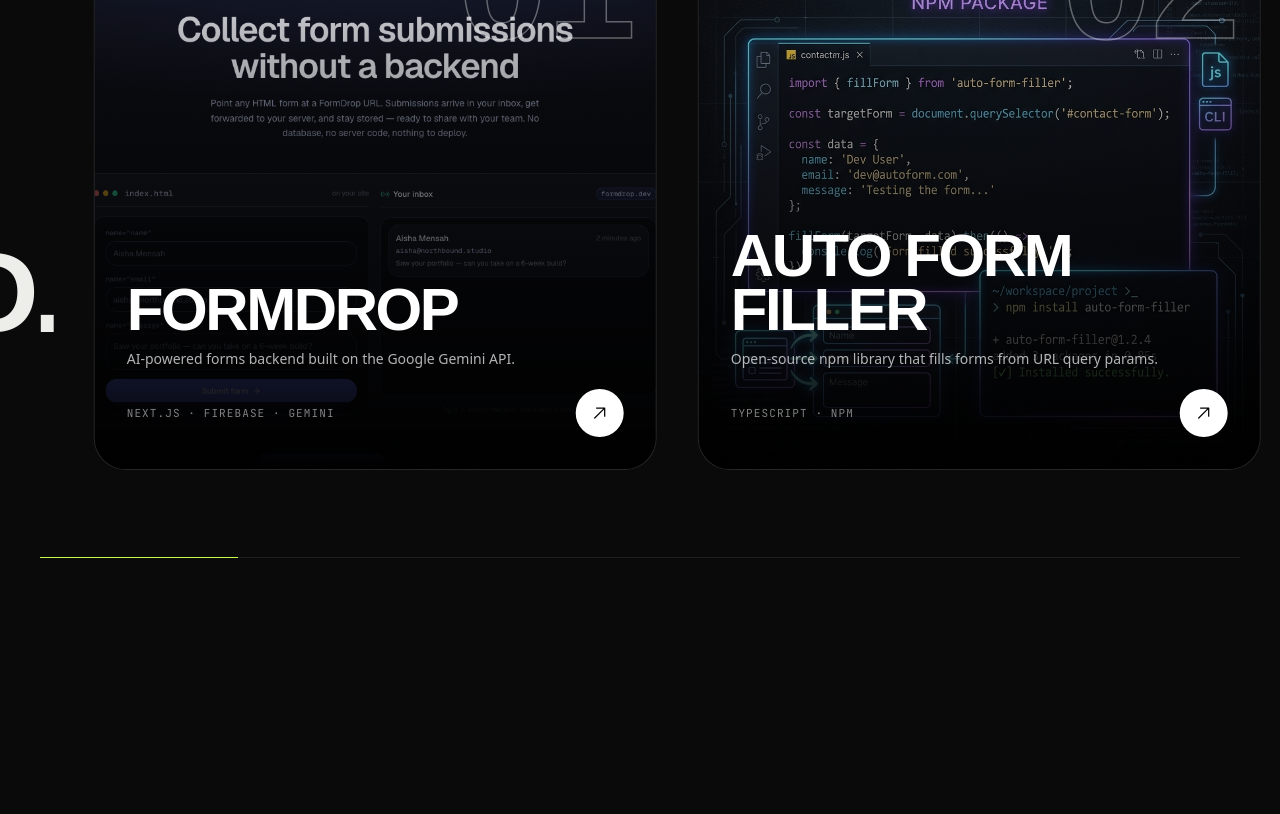
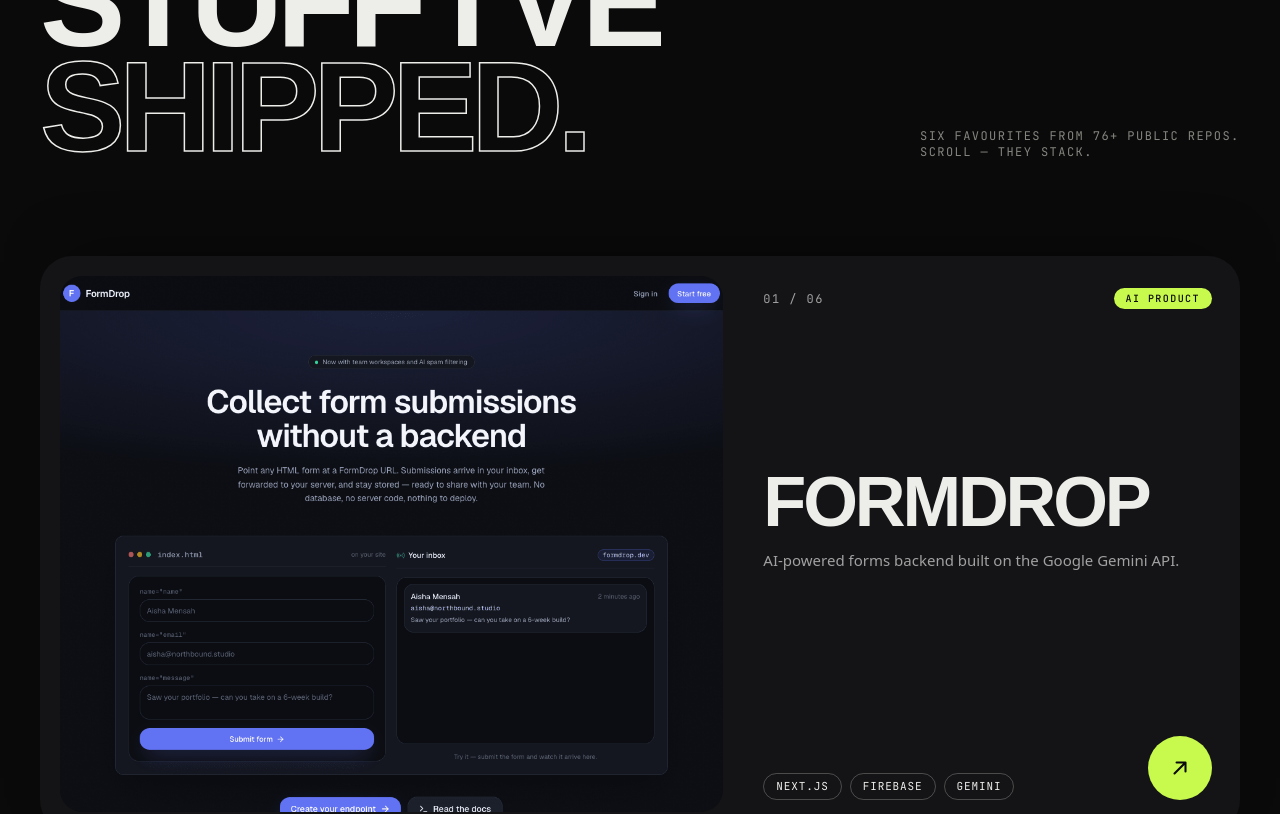
Before and after one commit to cnaallotey/my-portforlio, a Next.js app: page / in a window 1280 px wide. Shown: the part 1420-2234 px from the top of the page. Built offline with nearby package versions, Linux system fonts and the light colour scheme; a web font is replaced by a local one.

Commit message:
fix perf issue

```diff
--- a/src/app/page.tsx
+++ b/src/app/page.tsx
@@ -1,6 +1,6 @@
 "use client";
 
-import React, { useCallback, useEffect, useLayoutEffect, useRef, useState } from "react";
+import React, { useCallback, useEffect, useRef, useState } from "react";
 import Image from "next/image";
 import { useTheme } from "next-themes";
 import {
@@ -12,7 +12,6 @@
   useScroll,
   useSpring,
   useTransform,
-  useVelocity,
   useMotionValueEvent,
   type MotionValue,
   type Variants,
@@ -501,120 +500,98 @@
   );
 }
 
-/* ───────────────────────────── Work (pinned horizontal) ───────────────────────────── */
+/* ───────────────────────────── Work (stacking cards) ───────────────────────────── */
 
-function TiltCard({ children, reduce }: { children: React.ReactNode; reduce: boolean }) {
-  const rx = useMotionValue(0);
-  const ry = useMotionValue(0);
-  const srx = useSpring(rx, { stiffness: 200, damping: 18 });
-  const sry = useSpring(ry, { stiffness: 200, damping: 18 });
-  return (
-    <motion.div
-      onMouseMove={(e) => {
-        if (reduce) return;
-        const r = e.currentTarget.getBoundingClientRect();
-        ry.set(((e.clientX - r.left) / r.width - 0.5) * 14);
-        rx.set(-((e.clientY - r.top) / r.height - 0.5) * 14);
-      }}
-      onMouseLeave={() => {
-        rx.set(0);
-        ry.set(0);
-      }}
-      style={{ rotateX: srx, rotateY: sry, transformPerspective: 1200 }}
-      className="h-full"
-    >
-      {children}
-    </motion.div>
-  );
-}
+// Each card pins with CSS sticky and the next one slides over it — the
+// stacking costs nothing per frame (no scroll listeners, no springs).
+const TONES = [
+  { card: "bg-[#141416] text-[#EDEDEA]", muted: "text-white/60", chip: "bg-accent text-[#0A0A0B]", btn: "bg-accent text-[#0A0A0B]" },
+  { card: "bg-accent text-[#0A0A0B]", muted: "text-black/65", chip: "bg-[#0A0A0B] text-accent", btn: "bg-[#0A0A0B] text-accent" },
+  { card: "bg-[#6366F1] text-white", muted: "text-white/75", chip: "bg-white text-[#0A0A0B]", btn: "bg-white text-[#0A0A0B]" },
+  { card: "bg-[#EDEDEA] text-[#0A0A0B]", muted: "text-black/60", chip: "bg-[#0A0A0B] text-white", btn: "bg-[#0A0A0B] text-white" },
+  { card: "bg-[#22D3EE] text-[#0A0A0B]", muted: "text-black/65", chip: "bg-[#0A0A0B] text-[#22D3EE]", btn: "bg-[#0A0A0B] text-white" },
+  { card: "bg-[#FF6AD5] text-[#0A0A0B]", muted: "text-black/65", chip: "bg-[#0A0A0B] text-[#FF6AD5]", btn: "bg-[#0A0A0B] text-white" },
+];
 
 function Work({ reduce }: { reduce: boolean }) {
-  const sectionRef = useRef<HTMLElement>(null);
-  const trackRef = useRef<HTMLDivElement>(null);
-  const [distance, setDistance] = useState(0);
-
-  useLayoutEffect(() => {
-    const measure = () => {
-      if (!trackRef.current) return;
-      setDistance(Math.max(0, trackRef.current.scrollWidth - window.innerWidth));
-    };
-    measure();
-    const ro = new ResizeObserver(measure);
-    if (trackRef.current) ro.observe(trackRef.current);
-    window.addEventListener("resize", measure);
-    return () => {
-      ro.disconnect();
-      window.removeEventListener("resize", measure);
-    };
-  }, []);
-
-  const { scrollYProgress } = useScroll({ target: sectionRef, offset: ["start start", "end end"] });
-  const rawX = useTransform(scrollYProgress, (p) => -p * distance);
-  const x = useSpring(rawX, { stiffness: 90, damping: 22, mass: 0.4 });
-  const vel = useVelocity(x);
-  const skew = useSpring(useTransform(vel, [-3000, 3000], reduce ? [0, 0] : [-7, 7]), { stiffness: 200, damping: 30 });
-  const bar = useTransform(scrollYProgress, [0, 1], ["0%", "100%"]);
-
   return (
-    <section id="work" ref={sectionRef} style={{ height: `${PROJECTS.length * 60 + 100}vh` }} className="relative">
-      <div className="sticky top-0 flex h-[100svh] flex-col justify-center overflow-hidden">
-        <motion.div ref={trackRef} style={{ x, skewX: skew }} className="flex items-stretch gap-6 pl-5 pr-[10vw] md:gap-10 md:pl-10">
-          {/* Intro panel */}
-          <div className="flex w-[78vw] shrink-0 flex-col justify-between py-4 md:w-[38vw]">
+    <section id="work" className="px-5 pb-24 pt-16 md:px-10 md:pb-40 md:pt-24">
+      <div className="mx-auto max-w-[1600px]">
         <SectionLabel index="01" title="Selected work" />
-            <h2 className="font-display text-[clamp(3.5rem,9vw,10rem)] font-semibold uppercase leading-[0.82] tracking-[-0.05em] text-text-primary">
-              <MaskLines reduce={reduce} lines={["Stuff", <span key="b" className="stroke-text">I&apos;ve</span>, "shipped."]} />
+        <div className="mb-16 flex flex-col justify-between gap-6 md:mb-24 md:flex-row md:items-end">
+          <h2 className="font-display text-[clamp(3.5rem,10vw,11rem)] font-semibold uppercase leading-[0.82] tracking-[-0.05em] text-text-primary">
+            <MaskLines reduce={reduce} lines={["Stuff I've", <span key="b" className="stroke-text">shipped.</span>]} />
           </h2>
-            <p className="max-w-xs text-sm text-text-muted">
-              Six favourites from 76+ public repos. Keep scrolling, the page moves sideways.
+          <p className="max-w-xs font-mono text-xs uppercase tracking-[0.12em] text-text-muted">
+            Six favourites from 76+ public repos. Scroll — they stack.
           </p>
         </div>
 
-          {PROJECTS.map((p, i) => (
-            <div key={p.title} className="h-[68svh] w-[82vw] shrink-0 md:h-[72svh] md:w-[44vw]">
-              <TiltCard reduce={reduce}>
-                <a
+        <ul>
+          {PROJECTS.map((p, i) => {
+            const tone = TONES[i % TONES.length];
+            return (
+              <li
+                key={p.title}
+                // Stack only from md up: on phones a card is taller than the
+                // screen, and a sticky element that tall hides its own bottom.
+                className="mb-6 last:mb-0 md:sticky md:top-[var(--stack-top)] md:mb-[8vh]"
+                style={{ "--stack-top": `calc(5.5rem + ${i * 1.1}rem)` } as React.CSSProperties}
+              >
+                <motion.a
                   href={p.href}
                   target="_blank"
                   rel="noopener noreferrer"
                   data-cursor="Open"
-                  className="group relative flex h-full flex-col justify-end overflow-hidden rounded-[2rem] border border-border-hairline bg-[#111113]"
+                  initial={reduce ? false : { opacity: 0, y: 60 }}
+                  whileInView={{ opacity: 1, y: 0 }}
+                  viewport={{ once: true, margin: "-10% 0px" }}
+                  transition={{ duration: 0.8, ease: EASE }}
+                  className={`group grid grid-cols-1 gap-5 rounded-[2rem] p-3 shadow-[0_-24px_60px_-30px_rgba(0,0,0,0.55)] md:h-[72svh] md:grid-cols-12 md:gap-8 md:p-5 ${tone.card}`}
                 >
+                  <div className="relative aspect-[16/10] overflow-hidden rounded-[1.4rem] bg-black/20 md:col-span-7 md:aspect-auto">
                     <Image
                       src={p.image}
                       alt={`${p.title} screenshot`}
                       fill
-                    sizes="(max-width: 768px) 82vw, 44vw"
-                    className="object-cover object-top transition-transform duration-[1.4s] ease-out-expo group-hover:scale-110"
+                      sizes="(max-width: 768px) 92vw, 55vw"
+                      className="object-cover object-top transition-transform duration-700 ease-out-expo group-hover:scale-105"
                     />
-                  <div className="absolute inset-0 bg-gradient-to-t from-black via-black/50 to-transparent transition-opacity duration-700 group-hover:opacity-80" />
-                  <span className="stroke-text-light absolute right-5 top-2 font-display text-[7rem] font-semibold leading-none md:text-[10rem]">
-                    0{i + 1}
+                  </div>
+
+                  <div className="flex flex-col justify-between gap-8 px-2 pb-3 md:col-span-5 md:px-2 md:py-3">
+                    <div className="flex items-center justify-between font-mono text-xs uppercase tracking-[0.12em]">
+                      <span className={tone.muted}>
+                        {String(i + 1).padStart(2, "0")} / {String(PROJECTS.length).padStart(2, "0")}
                       </span>
-                  <span className="absolute left-5 top-5 rounded-full bg-accent px-3 py-1 font-mono text-[10px] font-medium uppercase tracking-[0.1em] text-[#0A0A0B] md:left-7 md:top-7">
-                    {p.kind}
-                  </span>
-                  <div className="relative p-5 text-white md:p-8">
-                    <h3 className="font-display text-4xl font-semibold uppercase leading-[0.9] tracking-[-0.04em] md:text-6xl">
+                      <span className={`rounded-full px-3 py-1 text-[10px] font-medium ${tone.chip}`}>{p.kind}</span>
+                    </div>
+
+                    <div>
+                      <h3 className="font-display text-[clamp(2.6rem,5.5vw,6rem)] font-semibold uppercase leading-[0.85] tracking-[-0.045em]">
                         {p.title}
                       </h3>
-                    <p className="mt-3 max-w-md text-sm text-white/70">{p.blurb}</p>
-                    <div className="mt-5 flex items-center justify-between">
-                      <span className="font-mono text-[11px] uppercase tracking-[0.1em] text-white/50">{p.tags.join(" · ")}</span>
-                      <span className="flex h-12 w-12 items-center justify-center rounded-full bg-white text-black transition-all duration-500 ease-out-expo group-hover:rotate-45 group-hover:bg-accent">
-                        <ArrowUpRight size={20} />
+                      <p className={`mt-4 max-w-md text-[15px] leading-relaxed ${tone.muted}`}>{p.blurb}</p>
+                    </div>
+
+                    <div className="flex items-end justify-between gap-4">
+                      <div className="flex flex-wrap gap-2">
+                        {p.tags.map((t) => (
+                          <span key={t} className="rounded-full border border-current/25 px-3 py-1 font-mono text-[11px] uppercase tracking-[0.08em]">
+                            {t}
+                          </span>
+                        ))}
+                      </div>
+                      <span className={`flex h-14 w-14 shrink-0 items-center justify-center rounded-full transition-transform duration-500 ease-out-expo group-hover:rotate-45 md:h-16 md:w-16 ${tone.btn}`}>
+                        <ArrowUpRight size={22} weight="bold" />
                       </span>
                     </div>
                   </div>
-                </a>
-              </TiltCard>
-            </div>
-          ))}
-        </motion.div>
-
-        <div className="absolute inset-x-5 bottom-6 h-px bg-border-hairline md:inset-x-10">
-          <motion.div style={{ width: bar }} className="h-full bg-accent" />
-        </div>
+                </motion.a>
+              </li>
+            );
+          })}
+        </ul>
       </div>
     </section>
   );
```
Lines whose indentation alone changed are shown as unchanged.
